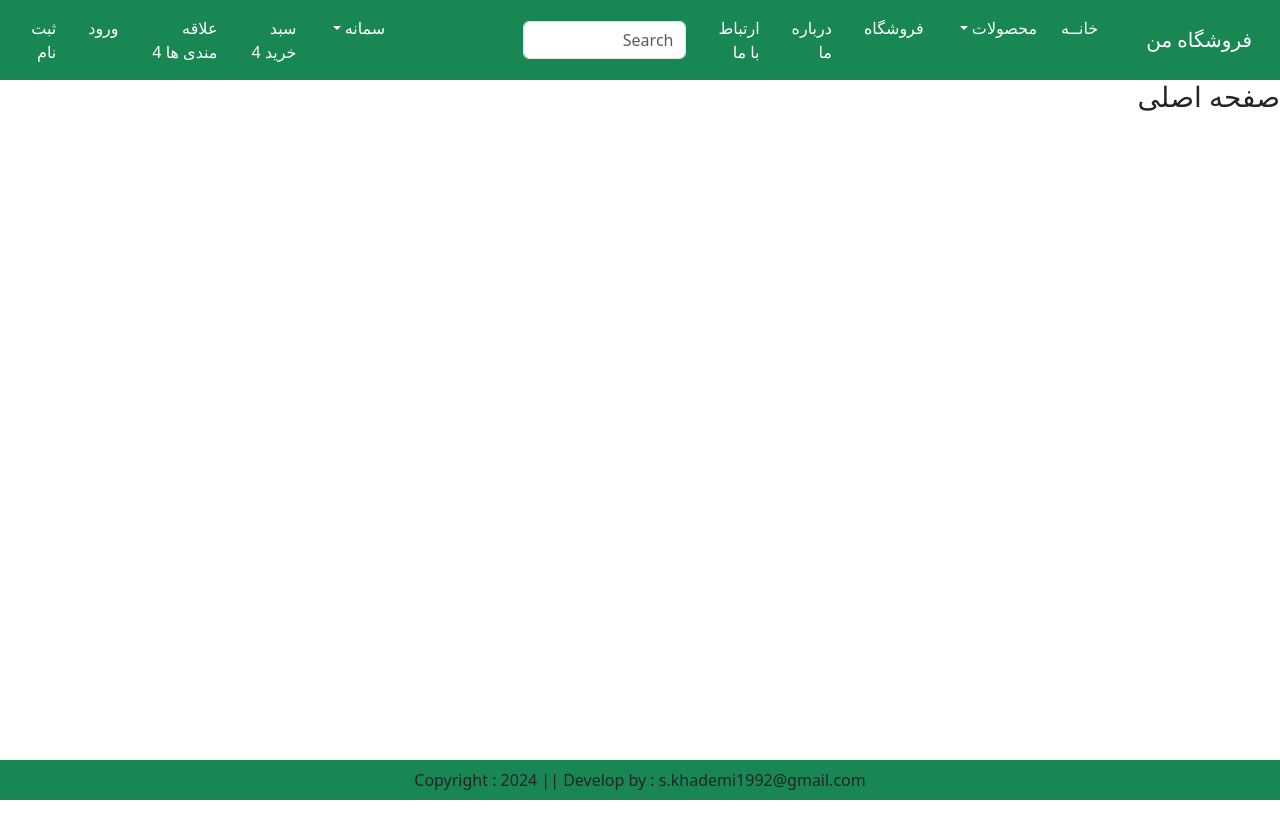
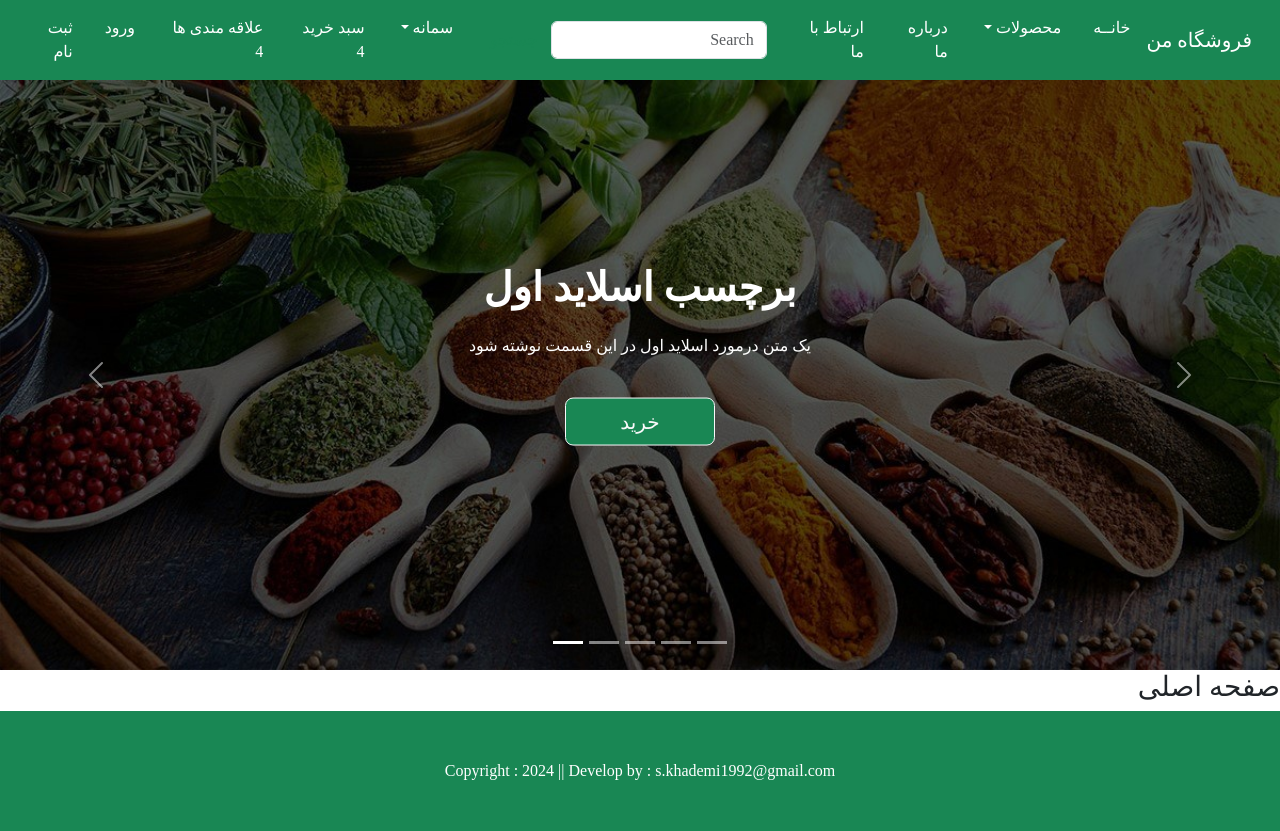
Before and after one commit to SamaneKhademi/Django-HerbalShop, a Django app: page / in a window 1280 px wide. Before the commit the page ends 800 px from the top, so only its background shows below. Run offline with Django 5.2, Linux system fonts and the light colour scheme; some libraries are stand-ins or nearby versions.

Commit message:
create banner-slider

```diff
--- a/app/static/app/css/style.css
+++ b/app/static/app/css/style.css
@@ -0,0 +1,14 @@
+* {
+    margin: 0;
+    padding: 0;
+    border: 0;
+    font-weight: normal;
+}
+
+body {
+    background: #fff;
+    direction: rtl;
+    overflow-x: hidden;
+    font-family: iranyekan;
+    display: inline;
+}
--- a/app/templates/app/base.html
+++ b/app/templates/app/base.html
@@ -15,8 +15,8 @@
 
     <title>Herbal Shop | {% block title %}{% endblock %}</title>
 </head>
-<body>
-    <nav class="navbar navbar-expand-lg navbar-dark bg-success">
+<body dir="rtl">
+    <nav class="navbar sticky-top navbar-expand-lg navbar-dark bg-success">
         <div class="container-fluid">
             <a class="navbar-brand" href="#">فروشگاه من</a>
             <button class="navbar-toggler" type="button" data-bs-toggle="collapse" data-bs-target="#navbarSupportedContent" aria-controls="navbarSupportedContent" aria-expanded="false" aria-label="Toggle navigation">
@@ -24,21 +24,18 @@
             </button>
             <div class="collapse navbar-collapse" id="navbarSupportedContent">
                 <ul class="navbar-nav mb-2 mb-lg-0">
-                    <li class="nav-item">
+                    <li class="nav-item mx-2">
                         <a class="nav-link active" aria-current="page" href="#">خانــه</a>
                     </li>
                     <li class="nav-item dropdown mx-2">
                         <a class="nav-link dropdown-toggle text-white" href="#" role="button" data-bs-toggle="dropdown" aria-expanded="false">محصولات </a>
-                        <ul class="dropdown-menu">
+                        <ul class="dropdown-menu text-end">
                             <li><a class="dropdown-item" href="#">ادویه جات</a></li>
                             <li><a class="dropdown-item" href="#">دمنوش های گیاهی</a></li>
                             <li><a class="dropdown-item" href="#">عرقیات</a></li>
                             <li><a class="dropdown-item" href="#">روغن ها</a></li>
                             <li><a class="dropdown-item" href="#">سبزی خشک</a></li>
                         </ul>
-                    </li>
-                    <li class="nav-item mx-2">
-                        <a class="nav-link text-white" href="#">فروشگاه</a>
                     </li>
                     <li class="nav-item mx-2">
                         <a class="nav-link text-white" href="#">درباره ما</a>
@@ -57,7 +54,7 @@
                 <ul class="navbar-nav me-auto mb-2 mb-lg-0">
                     <li class="nav-item dropdown mx-2">
                         <a class="nav-link dropdown-toggle text-white" href="#" id="profileDropdown" role="button" data-bs-toggle="dropdown" aria-expanded="false">سمانه </a>
-                        <ul class="dropdown-menu" aria-labelledby="profileDropdown">
+                        <ul class="dropdown-menu text-end" aria-labelledby="profileDropdown">
                             <li><a class="dropdown-item" href="#">صفحه کاربری</a></li>
                             <li><a class="dropdown-item" href="#">سفارشات</a></li>
                             <li><a class="dropdown-item" href="#">تغییر رمز عبور</a></li>
@@ -82,10 +79,17 @@
         </div>
     </nav>
 
+
+
+    {% block banner-slider %}{% endblock banner-slider %}
     {% block main-content %}{% endblock main-content %}
 
-    <footer class="container-fluid fixed-bottom bg-success text-center p-2 mt-5">
-        Copyright : 2024 || Develop by : s.khademi1992@gmail.com
+
+
+    <footer class="py-5 bg-success">
+        <div class="container">
+            <p class="m-0 text-center text-white">Copyright : 2024 || Develop by : s.khademi1992@gmail.com</p>
+        </div>
     </footer>
 
 
--- a/app/templates/app/index.html
+++ b/app/templates/app/index.html
@@ -1,10 +1,78 @@
 {% extends 'app/base.html' %}
 {% load static %}
 {% block title %}خانه{% endblock title %}
-{% block main-content %}
 
 
-<h3>صفحه اصلی</h3>
+{% block banner-slider %}
+
+    <div id="carouselExampleCaptions" class="carousel slide carousel-fade">
+        <div class="carousel-indicators" dir="auto">
+            <button type="button" data-bs-target="#carouselExampleCaptions" data-bs-slide-to="0" class="active" aria-current="true" aria-label="Slide 1"></button>
+            <button type="button" data-bs-target="#carouselExampleCaptions" data-bs-slide-to="1" aria-label="Slide 2"></button>
+            <button type="button" data-bs-target="#carouselExampleCaptions" data-bs-slide-to="2" aria-label="Slide 3"></button>
+            <button type="button" data-bs-target="#carouselExampleCaptions" data-bs-slide-to="3" aria-label="Slide 4"></button>
+            <button type="button" data-bs-target="#carouselExampleCaptions" data-bs-slide-to="4" aria-label="Slide 5"></button>
+        </div>
+        <div class="carousel-inner">
+            <div class="carousel-item active">
+                <img src="{% static 'app/images/banner/banner_111.jpg' %}" class="d-block w-100 img-fluid" style="max-width: 100%; max-height: 1080px" alt="...">
+                <div class="carousel-caption position-absolute top-50 start-50 translate-middle d-none d-md-block">
+                    <p class="fs-1 fw-bolder">برچسب اسلاید اول</p>
+                    <p>یک متن درمورد اسلاید اول در این قسمت نوشته شود</p>
+                    <br>
+                    <button type="button" class="btn btn-success btn-outline-light btn-lg" style="width: 150px">خرید</button>
+                </div>
+            </div>
+            <div class="carousel-item">
+                <img src="{% static 'app/images/banner/banner_222.jpg' %}" class="d-block w-100 img-fluid" style="max-width: 100%; max-height: 1080px" alt="...">
+                <div class="carousel-caption position-absolute top-50 start-50 translate-middle d-none d-md-block">
+                    <p class="fs-1 fw-bolder">برچسب اسلاید دوم</p>
+                    <p>یک متن درمورد اسلاید دوم در این قسمت نوشته شود</p>
+                    <br>
+                    <button type="button" class="btn btn-success btn-outline-light btn-lg" style="width: 150px">خرید</button>
+                </div>
+            </div>
+            <div class="carousel-item">
+                <img src="{% static 'app/images/banner/banner_333.jpg' %}" class="d-block w-100 img-fluid" style="max-width: 100%; max-height: 1080px" alt="...">
+                <div class="carousel-caption position-absolute top-50 start-50 translate-middle d-none d-md-block">
+                    <p class="fs-1 fw-bolder">برچسب اسلاید سوم</p>
+                    <p>یک متن درمورد اسلاید سوم در این قسمت نوشته شود</p>
+                    <br>
+                    <button type="button" class="btn btn-success btn-outline-light btn-lg" style="width: 150px">خرید</button>
+                </div>
+            </div>
+            <div class="carousel-item">
+                <img src="{% static 'app/images/banner/banner_444.jpg' %}" class="d-block w-100 img-fluid" style="max-width: 100%; max-height: 1080px" alt="...">
+                <div class="carousel-caption position-absolute top-50 start-50 translate-middle d-none d-md-block">
+                    <p class="fs-1 fw-bolder">برچسب اسلاید چهارم</p>
+                    <p>یک متن درمورد اسلاید چهارم در این قسمت نوشته شود</p>
+                    <br>
+                    <button type="button" class="btn btn-success btn-outline-light btn-lg" style="width: 150px">خرید</button>
+                </div>
+            </div>
+            <div class="carousel-item">
+                <img src="{% static 'app/images/banner/banner_555.jpg' %}" class="d-block w-100 img-fluid" style="max-width: 100%; max-height: 1080px" alt="...">
+                <div class="carousel-caption position-absolute top-50 start-50 translate-middle d-none d-md-block">
+                    <p class="fs-1 fw-bolder">برچسب اسلاید پنجم</p>
+                    <p>یک متن درمورد اسلاید پنجم در این قسمت نوشته شود</p>
+                    <br>
+                    <button type="button" class="btn btn-success btn-outline-light btn-lg" style="width: 150px">خرید</button>
+                </div>
+            </div>
+        </div>
+        <button class="carousel-control-prev" type="button" data-bs-target="#carouselExampleCaptions" data-bs-slide="prev">
+            <span class="carousel-control-prev-icon" aria-hidden="true"></span>
+            <span class="visually-hidden">Previous</span>
+        </button>
+        <button class="carousel-control-next" type="button" data-bs-target="#carouselExampleCaptions" data-bs-slide="next">
+            <span class="carousel-control-next-icon" aria-hidden="true"></span>
+            <span class="visually-hidden">Next</span>
+        </button>
+    </div>
+{% endblock banner-slider %}
 
 
+
+{% block main-content %}
+<h3>صفحه اصلی</h3>
 {% endblock main-content %}
```
Also changed, not shown: app/static/app/images/banner/banner_111.jpg (added), app/static/app/images/banner/banner_222.jpg (added), app/static/app/images/banner/banner_333.jpg (added), app/static/app/images/banner/banner_444.jpg (added), app/static/app/images/banner/banner_555.jpg (added).
